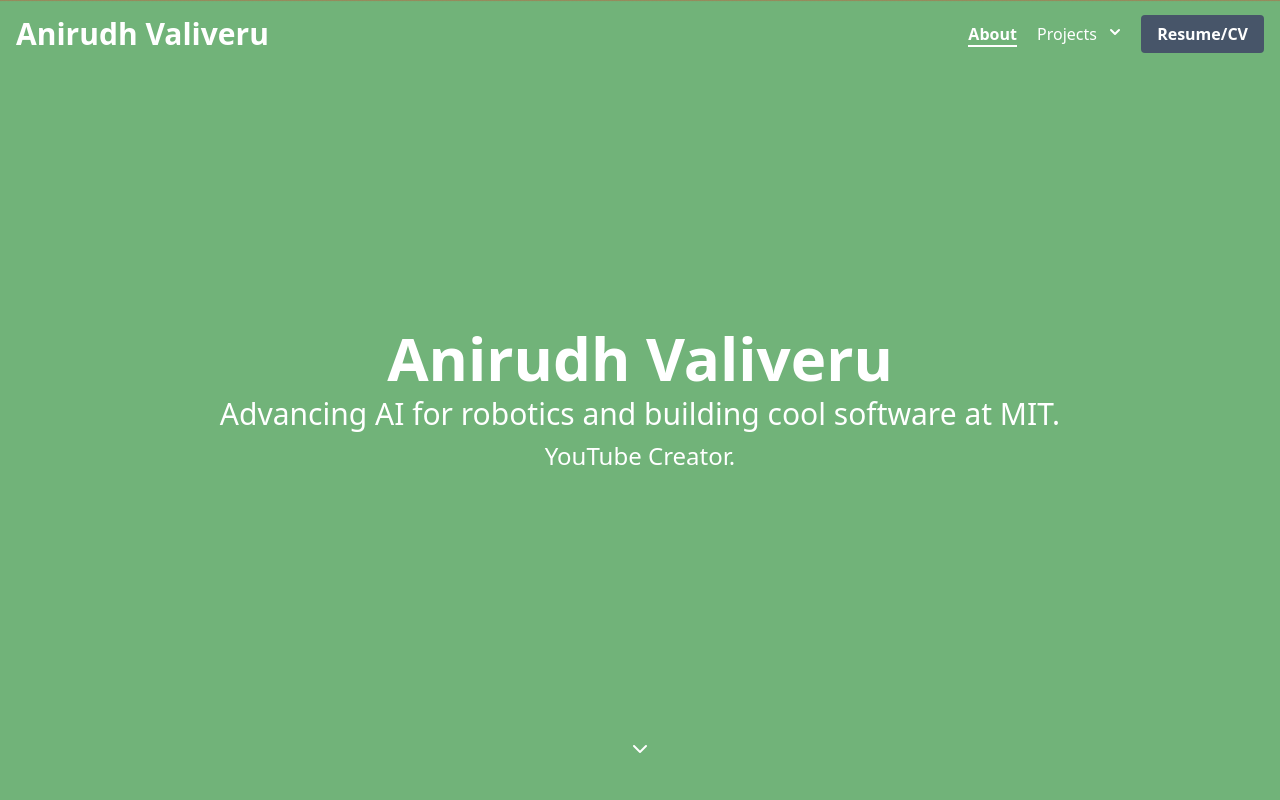
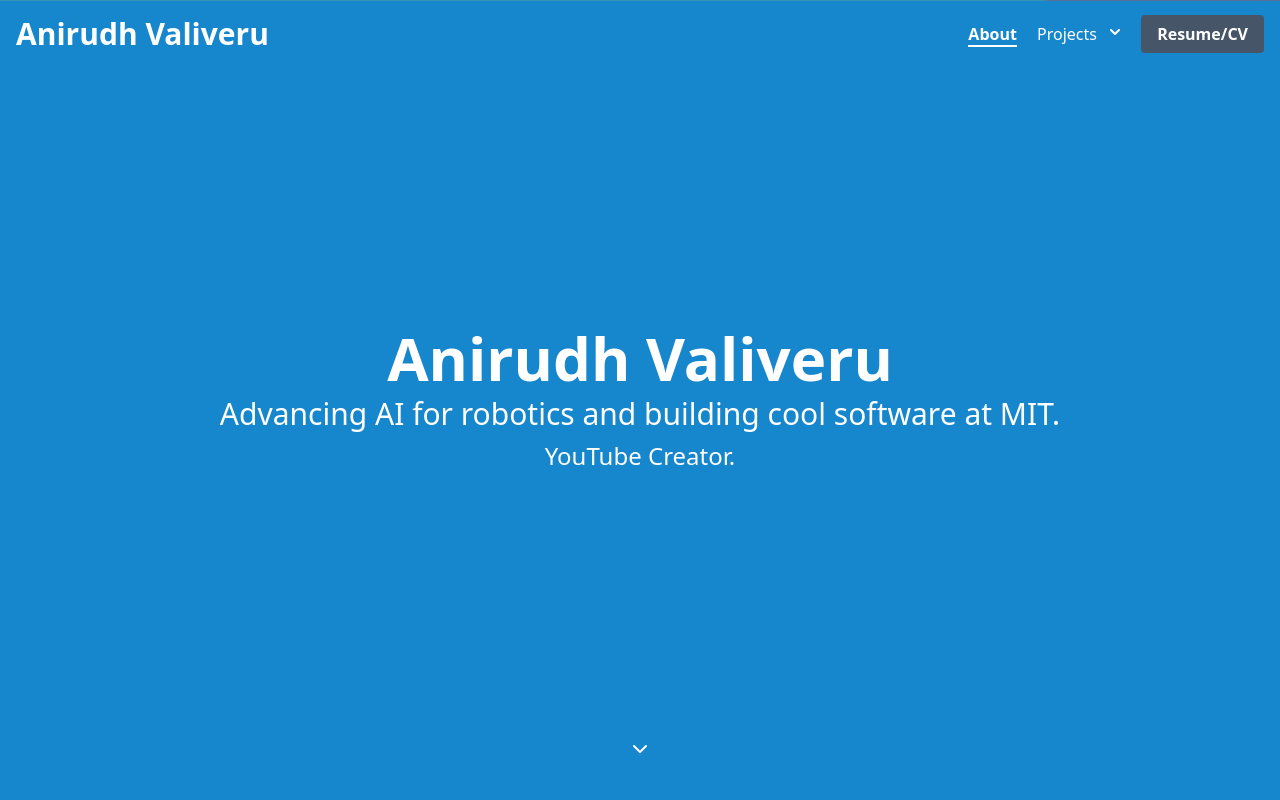
Before and after one commit to anirudhv27/anirudhv27.github.io, a plain HTML site: page index.html in a window 1280 px wide. Shown: the top 800 px of the page. Drawn offline with nearby package versions, Linux system fonts and the light colour scheme.

Commit message:
Finished website.

```diff
--- a/src/css/styles.css
+++ b/src/css/styles.css
@@ -125,7 +125,9 @@
     }
 }
 .gradient-swipe {
-    background-image: linear-gradient(to bottom, #dc3e26 49.9%, #71b379 50.1%);
+    background-image:
+        linear-gradient(to top, #1686cd 49.9%, transparent 50.1%),
+        linear-gradient(30deg, #71B379 59.9%,#dc3e26 60.1%);
     background-size: 100% 200%;
     background-position: 0 -100%;
 }
--- a/src/js/scripts.js
+++ b/src/js/scripts.js
@@ -72,7 +72,7 @@
     if (header) {
       let scrollPercentage = (window.scrollY / (document.documentElement.scrollHeight - window.innerHeight));
       // Move the gradient to the right based on the scroll position
-      let moveAmount = scrollPercentage * 100 * 5; // Move a full 100% over the entire scroll
+      let moveAmount = scrollPercentage * 100 * 7; // Move a full 100% over the entire scroll
       header.style.backgroundPosition = `0 -${100 - moveAmount}%`;
     }
   });
```
Also changed, not shown: dist/output.css.
